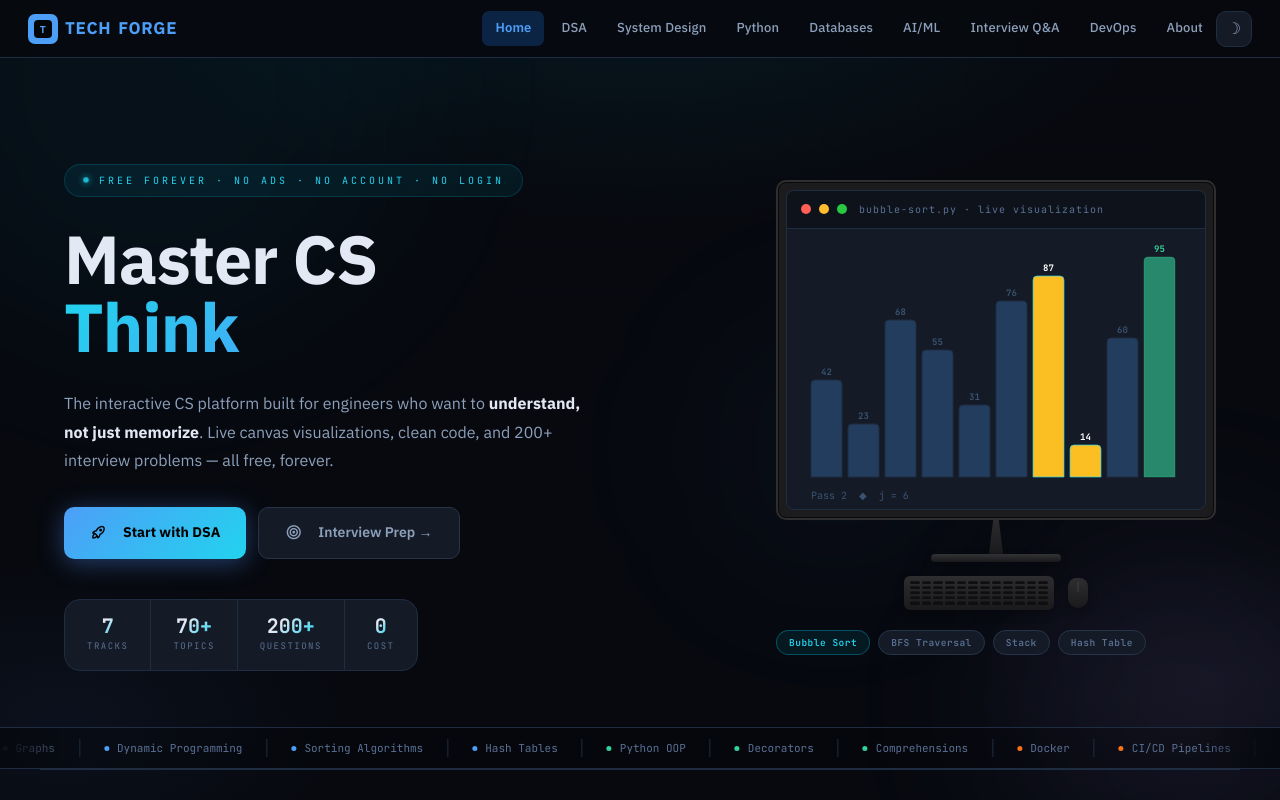
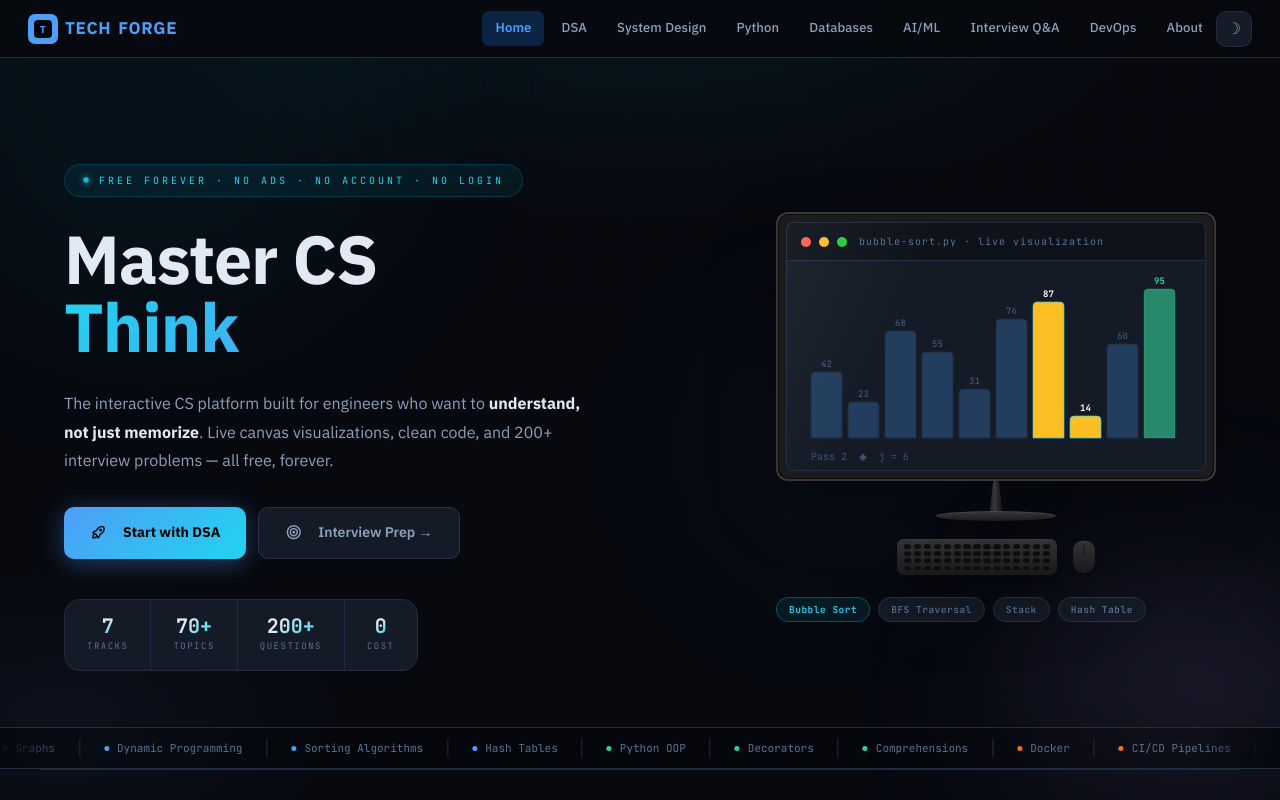
Before and after one commit to MOHD-OMER/TechForge, a plain HTML site: page index.html in a window 1280 px wide. Shown: the top 800 px of the page. Drawn offline with Linux system fonts and the light colour scheme.

Commit message:
feat(hero): replace laptop mockup with desktop monitor + keyboard + mouse setup

```diff
--- a/index.html
+++ b/index.html
@@ -177,59 +177,71 @@
   display: flex; flex-direction: column; gap: 12px;
   animation: fadeUp .5s .18s ease both;
 }
-.monitor-mockup { position: relative; padding-bottom: 8px; }
+.monitor-mockup { position: relative; padding-bottom: 10px; filter: drop-shadow(0 24px 32px rgba(0,0,0,.28)); }
 .monitor-screen {
   background: #1c1c1e;
-  border-radius: 10px;
+  border-radius: 12px;
   padding: 10px;
   position: relative;
-  box-shadow: inset 0 0 0 2px #2e2e30, inset 0 0 0 3px #0a0a0a;
+  box-shadow:
+    inset 0 0 0 2px #38383a,
+    inset 0 0 0 3px #0a0a0a,
+    inset 0 1px 0 rgba(255,255,255,.06);
+}
+.monitor-screen::after {
+  content: '';
+  position: absolute; inset: 10px;
+  border-radius: 6px;
+  background: linear-gradient(115deg, rgba(255,255,255,.05) 0%, transparent 30%);
+  pointer-events: none;
 }
 .monitor-stand {
-  width: 14px; height: 34px;
+  width: 16px; height: 30px;
   margin: 0 auto;
-  background: linear-gradient(180deg, #2c2c2e 0%, #1a1a1c 100%);
-  clip-path: polygon(30% 0%, 70% 0%, 100% 100%, 0% 100%);
+  background: linear-gradient(90deg, #17171a 0%, #3a3a3d 45%, #2a2a2c 55%, #131315 100%);
+  clip-path: polygon(32% 0%, 68% 0%, 88% 100%, 12% 100%);
 }
 .monitor-base {
-  width: 130px; height: 8px;
+  width: 120px; height: 10px;
   margin: 0 auto;
-  background: linear-gradient(180deg, #333335 0%, #19191b 100%);
-  border-radius: 6px;
-  box-shadow: 0 4px 10px rgba(0,0,0,.3);
+  background: linear-gradient(180deg, #3a3a3d 0%, #1a1a1c 100%);
+  border-radius: 50%;
+  box-shadow: 0 1px 0 rgba(255,255,255,.08) inset;
 }
 .desk-accessories {
-  display: flex; align-items: center; justify-content: center; gap: 14px;
-  margin-top: 14px;
+  display: flex; align-items: center; justify-content: center; gap: 16px;
+  margin-top: 18px;
 }
 .desk-keyboard {
-  width: 150px; height: 34px;
-  background: linear-gradient(180deg, #2e2e30 0%, #1a1a1c 100%);
-  border-radius: 6px;
-  padding: 5px 6px;
+  width: 160px; height: 36px;
+  background: linear-gradient(180deg, #333335 0%, #19191b 100%);
+  border-radius: 7px;
+  padding: 5px 7px;
   display: grid;
-  grid-template-columns: repeat(12, 1fr);
+  grid-template-columns: repeat(15, 1fr);
   grid-auto-rows: 1fr;
-  gap: 2px;
-  box-shadow: 0 4px 10px rgba(0,0,0,.25);
+  gap: 2.5px;
+  box-shadow: 0 6px 14px rgba(0,0,0,.3), inset 0 1px 0 rgba(255,255,255,.05);
 }
 .desk-keyboard span {
-  background: #0f0f10;
-  border-radius: 1.5px;
-  box-shadow: inset 0 0.5px 0 rgba(255,255,255,.05);
+  background: #0d0d0e;
+  border-radius: 2px;
+  box-shadow: inset 0 0.5px 0 rgba(255,255,255,.07);
 }
 .desk-mouse {
-  width: 20px; height: 30px;
-  background: linear-gradient(180deg, #2e2e30 0%, #1a1a1c 100%);
-  border-radius: 10px 10px 12px 12px;
+  width: 22px; height: 32px;
+  background: linear-gradient(180deg, #333335 0%, #19191b 100%);
+  border-radius: 11px 11px 13px 13px;
   position: relative;
-  box-shadow: 0 4px 10px rgba(0,0,0,.25);
+  box-shadow: 0 6px 14px rgba(0,0,0,.3), inset 0 1px 0 rgba(255,255,255,.06);
 }
 .desk-mouse::after {
   content: '';
-  position: absolute; top: 4px; left: 50%; transform: translateX(-50%);
-  width: 1px; height: 10px; background: rgba(255,255,255,.12);
+  position: absolute; top: 3px; left: 50%; transform: translateX(-50%);
+  width: 1px; height: 12px; background: rgba(0,0,0,.5);
 }
+.canvas-panel { height: 100%; display: flex; flex-direction: column; }
+#heroCanvas { flex: 1; }
 .canvas-panel {
   background: var(--card); border: 1px solid var(--border); border-radius: 8px;
   overflow: hidden; position: relative;
```
